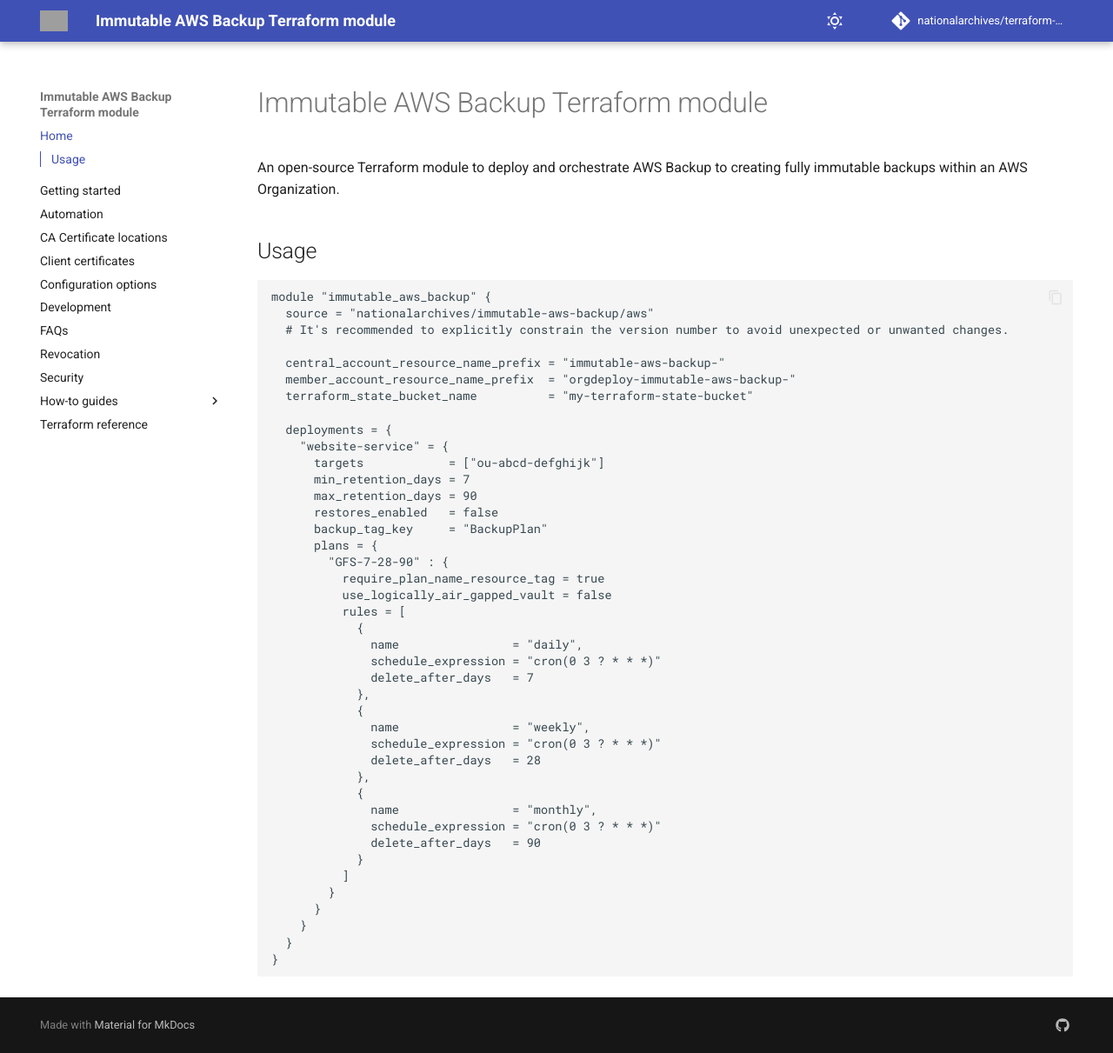
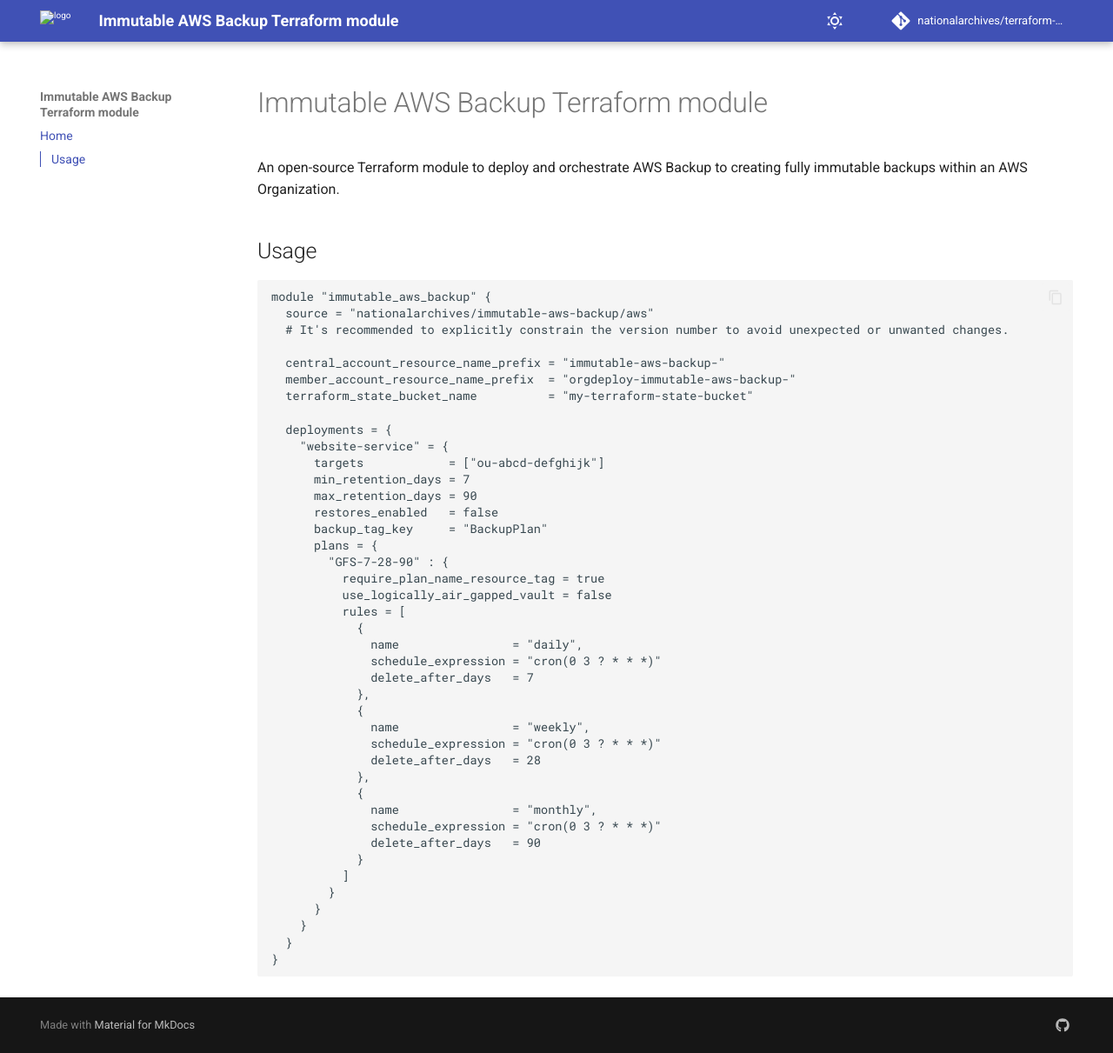
Before and after one commit to nationalarchives/terraform-aws-immutable-aws-backup, an MkDocs documentation site: the page built from docs/index.md, in a window 1280 px wide and 1211 px high. Shown: the whole window at 87% size. Built offline with MkDocs 1.6.1 and Material for MkDocs 9.7.7, drawn with Linux system fonts in a browser that asks for light colours; comment, search, counter and statistics services are not loaded; grey boxes are pictures that could not be loaded.

Commit message:
DABACKUPS-51: Added new mkdocs functionalility to repo and new TNA logo

```diff
--- a/mkdocs.yaml
+++ b/mkdocs.yaml
@@ -1,6 +1,6 @@
 site_name: Immutable AWS Backup Terraform module
 site_description: Terraform module for Immutable AWS Backup
-site_author: Kurtis Mash
+site_author: The National Archives
 site_url: https://nationalarchives.github.io/terraform-aws-immutable-aws-backup/
 repo_name: nationalarchives/terraform-aws-immutable-aws-back
 repo_url: https://github.com/nationalarchives/terraform-aws-immutable-aws-backup
@@ -8,7 +8,7 @@
 use_directory_urls: true
 theme:
   name: material
-  logo: assets/images/cert-logo.svg
+  logo: assets/images/tna.png
   palette:
     - media: "(prefers-color-scheme: dark)"
       scheme: slate
@@ -41,25 +41,9 @@
   social:
     - icon: fontawesome/brands/github
       link: https://github.com/nationalarchives/terraform-aws-immutable-aws-backup
-    # - icon: fontawesome/brands/twitter
-    #   link: https://twitter.com/paulschwarzen
 
 nav:
   - Home: index.md
-  - Getting started: getting-started.md
-  - Automation: automation.md
-  - CA Certificate locations: locations.md
-  - Client certificates: client-certificates.md
-  - Configuration options: options.md
-  - Development: development.md
-  - FAQs: faq.md
-  - Revocation: revocation.md
-  - Security: security.md
-  - How-to guides:
-    - API Gateway: how-to-guides/api.md
-    - Application load balancer: how-to-guides/alb.md
-    - IAM Roles Anywhere: how-to-guides/iam.md
-  - Terraform reference: reference.md
 
 plugins:
   - social
```
Also changed, not shown: docs/assets/tna.png (added).
